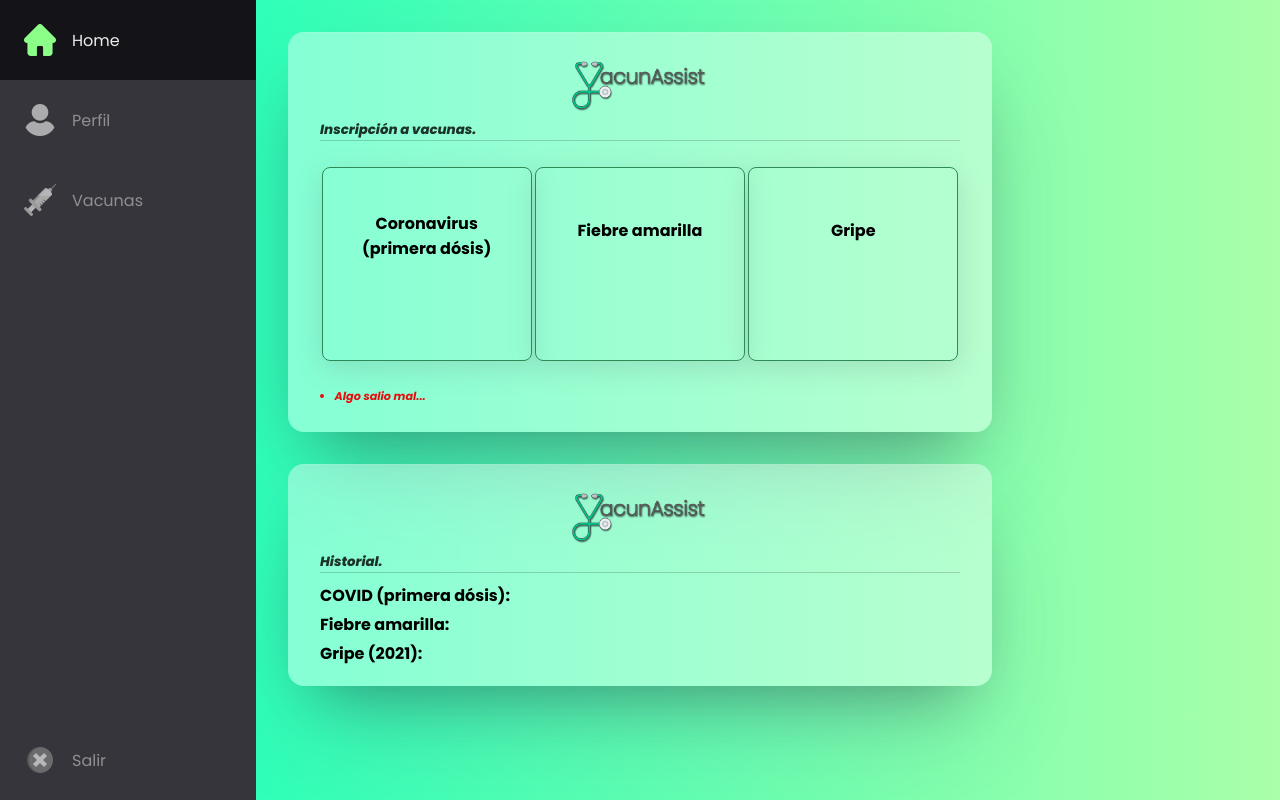
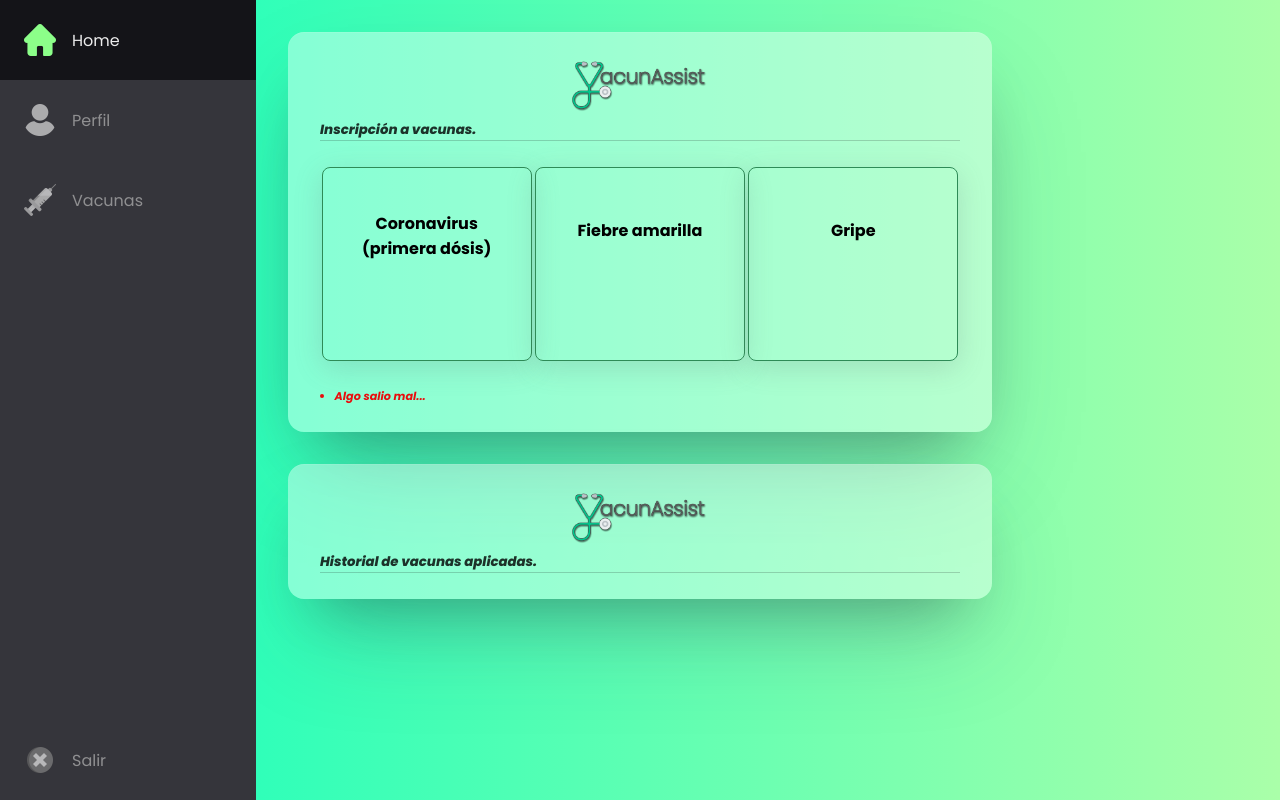
Before and after one commit to franciscogallom/vacunAssist, a React (Create React App) app in the folder client/: page /vaccines in a window 1280 px wide. Built offline with nearby package versions, Linux system fonts and the light colour scheme; no server answers.

Commit message:
Improvements

```diff
--- a/client/src/components/Turns/Turns.js
+++ b/client/src/components/Turns/Turns.js
@@ -173,7 +173,10 @@ function Turns() {
             </ul>
           </>
         ) : (
-          <h5>No hay pacientes pendientes de asignación de turno.</h5>
+          <>
+            <h5>No hay pacientes pendientes de asignación de turno.</h5>
+            {message && <p className="validation-message">{message}</p>}
+          </>
         )}
       </Form>
     </>
--- a/client/src/components/Vaccines/Vaccines.js
+++ b/client/src/components/Vaccines/Vaccines.js
@@ -115,12 +115,13 @@ function Vaccines() {
       </Form>
 
       <Form>
-        <h5>Historial.</h5>
+        <h5>Historial de vacunas aplicadas.</h5>
+
+        {covid.includes("Aplicada") && (
           <div className="history-item">
             <p>
               <span style={{ fontWeight: "bold" }}>COVID (primera dósis):</span> {covid}
             </p>
-          {covid.includes("Aplicada") && (
             <span
               onClick={() =>
                 window.open(`http://localhost:3000/certificate?vaccine=covid&&dni=${dni}`)
@@ -129,15 +130,14 @@ function Vaccines() {
             >
               Ver vertificado
             </span>
+          </div>
         )}
-        </div>
 
-        {hasCovid && (
+        {covid2.includes("Aplicada") && (
           <div className="history-item">
             <p>
               <span style={{ fontWeight: "bold" }}>COVID (segunda dósis):</span> {covid2}
             </p>
-            {covid2.includes("Aplicada") && (
             <span
               onClick={() =>
                 window.open(`http://localhost:3000/certificate?vaccine=covid2&&dni=${dni}`)
@@ -146,15 +146,14 @@ function Vaccines() {
             >
               Ver vertificado
             </span>
-            )}
           </div>
         )}
 
+        {fever.includes("Aplicada") && (
           <div className="history-item">
             <p>
               <span style={{ fontWeight: "bold" }}>Fiebre amarilla:</span> {fever}
             </p>
-          {fever.includes("Aplicada") && (
             <span
               onClick={() =>
                 window.open(`http://localhost:3000/certificate?vaccine=fever&&dni=${dni}`)
@@ -163,14 +162,14 @@ function Vaccines() {
             >
               Ver vertificado
             </span>
+          </div>
         )}
-        </div>
 
+        {flu.includes("Aplicada") && (
           <div className="history-item">
             <p>
               <span style={{ fontWeight: "bold" }}>Gripe (2021):</span> {flu}
             </p>
-          {flu.includes("Aplicada") && (
             <span
               onClick={() =>
                 window.open(`http://localhost:3000/certificate?vaccine=flu&&dni=${dni}`)
@@ -179,15 +178,14 @@ function Vaccines() {
             >
               Ver vertificado
             </span>
+          </div>
         )}
-        </div>
 
-        {hasFlu && (
+        {flu2.includes("Aplicada") && (
           <div className="history-item">
             <p>
               <span style={{ fontWeight: "bold" }}>Gripe (2022):</span> {flu2}
             </p>
-            {flu2.includes("Aplicada") && (
             <span
               onClick={() =>
                 window.open(`http://localhost:3000/certificate?vaccine=flu2&&dni=${dni}`)
@@ -196,7 +194,6 @@ function Vaccines() {
             >
               Ver vertificado
             </span>
-            )}
           </div>
         )}
       </Form>
```
Also changed, not shown: 1 other file (tests, documents, lock files or other folders). Lines whose indentation alone changed are shown as unchanged.
